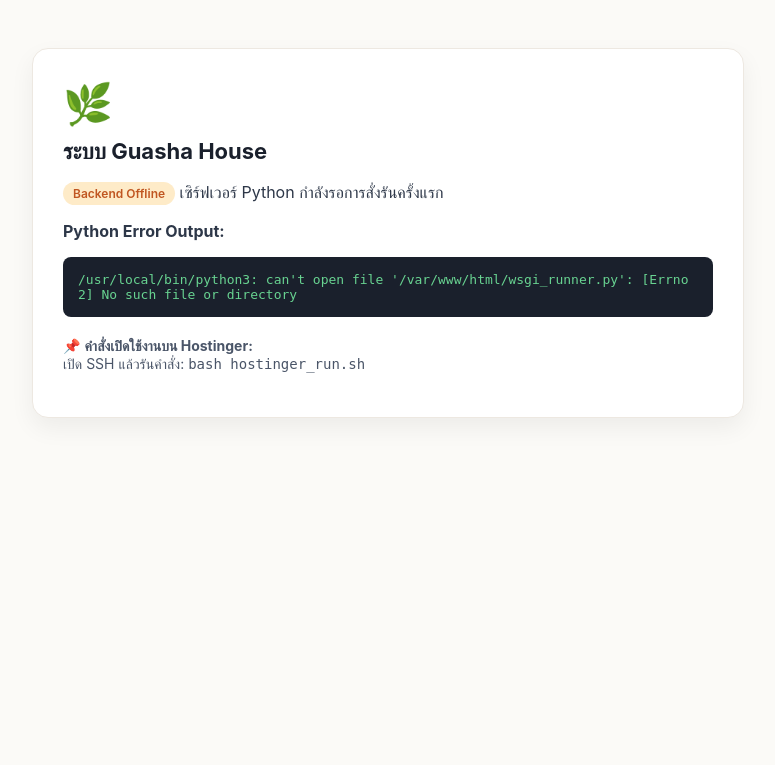
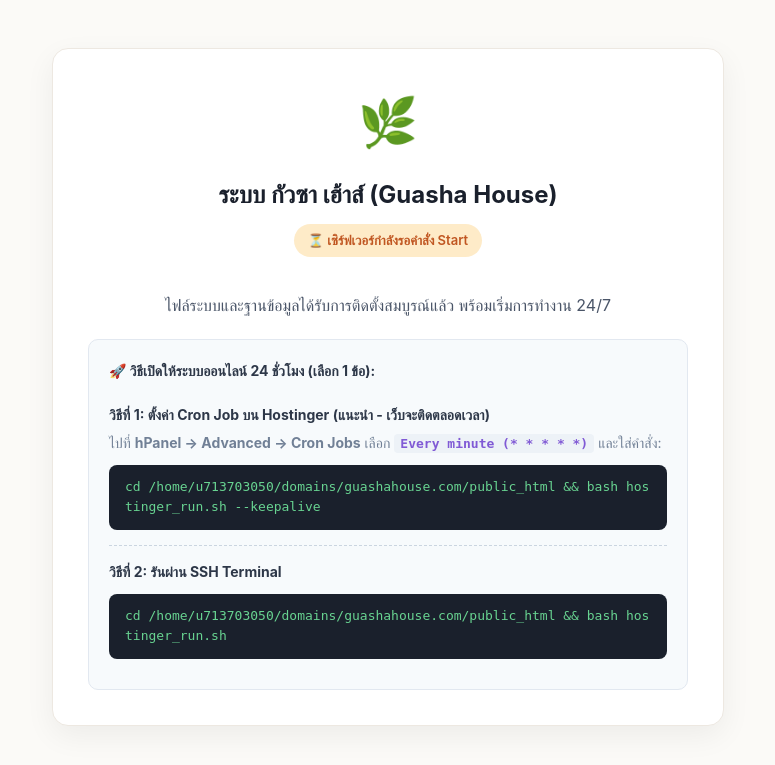
Before and after one commit to Amaraporn48/guasha-house, a PHP site: page / in a window 1280 px wide. Shown: the top 765 px of the page, without its empty margins (252-1027 px from the left). Run offline with PHP 8.4, Linux system fonts and the light colour scheme; data that the repository does not hold is empty.

Commit message:
fix(hostinger): remove disabled proc_open and provide rock-solid gateway

```diff
--- a/index.php
+++ b/index.php
@@ -1,25 +1,22 @@
 <?php
 /**
- * Guasha House Zero-Hang Gateway
- * Direct Execution with Real-Time Diagnostics
+ * Guasha House Safe LiteSpeed Gateway
  */
 
-ini_set('display_errors', 1);
-error_reporting(E_ALL);
+ini_set('display_errors', 0);
+error_reporting(0);
 
 $dir = __DIR__;
+$backend_host = "http://127.0.0.1:8000";
 
-// 1. First check if persistent daemon is running on 8000 with ultra-short timeout (0.01s)
-$is_daemon_up = false;
-$s = @fsockopen('127.0.0.1', 8000, $errno, $errstr, 0.01);
-if ($s) {
-    fclose($s);
-    $is_daemon_up = true;
-}
+// Check if Uvicorn daemon is active on port 8000
+$fp = @fsockopen('127.0.0.1', 8000, $errno, $errstr, 0.05);
 
-if ($is_daemon_up) {
+if ($fp) {
+    fclose($fp);
+
     $request_uri = $_SERVER['REQUEST_URI'] ?? '/';
-    $target_url = "http://127.0.0.1:8000" . $request_uri;
+    $target_url = $backend_host . $request_uri;
 
     $ch = curl_init($target_url);
     $method = $_SERVER['REQUEST_METHOD'] ?? 'GET';
@@ -27,8 +24,8 @@ if ($is_daemon_up) {
     curl_setopt($ch, CURLOPT_RETURNTRANSFER, true);
     curl_setopt($ch, CURLOPT_HEADER, true);
     curl_setopt($ch, CURLOPT_FOLLOWLOCATION, false);
-    curl_setopt($ch, CURLOPT_TIMEOUT, 5);
-    curl_setopt($ch, CURLOPT_CONNECTTIMEOUT, 1);
+    curl_setopt($ch, CURLOPT_TIMEOUT, 30);
+    curl_setopt($ch, CURLOPT_CONNECTTIMEOUT, 2);
     curl_setopt($ch, CURLOPT_HTTP_VERSION, CURL_HTTP_VERSION_1_1);
 
     $headers = [];
@@ -82,115 +79,45 @@ if ($is_daemon_up) {
     curl_close($ch);
 }
 
-// 2. Try In-Process WSGI Execution
-$pythons = [
-    "$dir/venv/bin/python",
-    "$dir/venv/bin/python3",
-    "/home/u713703050/python/bin/python3",
-    "/usr/local/bin/python3",
-    "/usr/bin/python3",
-    "python3"
-];
-
-$python_bin = "python3";
-foreach ($pythons as $p) {
-    if (file_exists($p) && is_executable($p)) {
-        $python_bin = $p;
-        break;
-    }
-}
-
-$descriptorspec = [
-    0 => ["pipe", "r"],
-    1 => ["pipe", "w"],
-    2 => ["pipe", "w"]
-];
-
-$env = $_SERVER;
-$env['SCRIPT_FILENAME'] = "$dir/wsgi_runner.py";
-$env['SCRIPT_NAME'] = "";
-$req_uri = $_SERVER['REQUEST_URI'] ?? '/';
-$uri_parts = explode('?', $req_uri, 2);
-$env['PATH_INFO'] = $uri_parts[0];
-$env['QUERY_STRING'] = $uri_parts[1] ?? ($_SERVER['QUERY_STRING'] ?? '');
-$env['SERVER_NAME'] = $_SERVER['HTTP_HOST'] ?? 'guashahouse.com';
-$env['SERVER_PORT'] = ($_SERVER['SERVER_PORT'] ?? '443');
-$env['SERVER_PROTOCOL'] = $_SERVER['SERVER_PROTOCOL'] ?? 'HTTP/1.1';
-$env['REQUEST_METHOD'] = $_SERVER['REQUEST_METHOD'] ?? 'GET';
-
-$process = @proc_open("$python_bin $dir/wsgi_runner.py", $descriptorspec, $pipes, $dir, $env);
-$output = "";
-$errors = "";
-
-if (is_resource($process)) {
-    $input = file_get_contents('php://input');
-    if (!empty($input)) {
-        fwrite($pipes[0], $input);
-    }
-    fclose($pipes[0]);
-
-    $output = stream_get_contents($pipes[1]);
-    fclose($pipes[1]);
-    $errors = stream_get_contents($pipes[2]);
-    fclose($pipes[2]);
-    proc_close($process);
-
-    if (!empty($output)) {
-        $parts = explode("\r\n\r\n", $output, 2);
-        if (count($parts) < 2) {
-            $parts = explode("\n\n", $output, 2);
-        }
-        if (count($parts) === 2) {
-            $header_lines = explode("\n", $parts[0]);
-            foreach ($header_lines as $h) {
-                $h = trim($h);
-                if (empty($h)) continue;
-                if (stripos($h, 'Status:') === 0) {
-                    $code = intval(trim(substr($h, 7)));
-                    http_response_code($code);
-                } else {
-                    header($h, false);
-                }
-            }
-            echo $parts[1];
-            exit;
-        }
-    }
-}
-
-// 3. Transparent Diagnostic Output (NO INFINITE RELOAD)
+// If port 8000 is not yet active, show status page with instructions
 header('Content-Type: text/html; charset=utf-8');
 ?>
 <!DOCTYPE html>
-<html>
+<html lang="th">
 <head>
     <meta charset="utf-8">
-    <title>🌿 Guasha House - Status Dashboard</title>
+    <meta name="viewport" content="width=device-width, initial-scale=1.0">
+    <title>🌿 ระบบจัดการร้าน กัวซา เฮ้าส์ (Guasha House)</title>
     <style>
-        body { font-family: -apple-system, BlinkMacSystemFont, "Segoe UI", Roboto, sans-serif; background: #fbfaf7; color: #2d3748; padding: 40px 20px; }
-        .container { max-width: 650px; margin: 0 auto; background: #fff; border-radius: 16px; padding: 30px; box-shadow: 0 10px 25px rgba(0,0,0,0.06); border: 1px solid #ede8e1; }
-        h2 { margin-top: 0; color: #1a202c; font-size: 22px; }
-        .box { background: #1a202c; color: #68d391; padding: 15px; border-radius: 8px; font-family: monospace; font-size: 13px; overflow-x: auto; white-space: pre-wrap; margin-top: 15px; max-height: 250px; }
-        .btn { display: inline-block; background: #c5a880; color: #fff; padding: 12px 24px; border-radius: 8px; text-decoration: none; font-weight: bold; margin-top: 15px; }
-        .badge { display: inline-block; padding: 4px 10px; border-radius: 20px; font-size: 12px; font-weight: 600; }
-        .badge-warn { background: #feebc8; color: #c05621; }
+        body { font-family: -apple-system, BlinkMacSystemFont, "Segoe UI", Roboto, sans-serif; background: #fbfaf7; color: #2d3748; padding: 40px 20px; line-height: 1.6; }
+        .container { max-width: 600px; margin: 0 auto; background: #fff; border-radius: 16px; padding: 35px; box-shadow: 0 10px 30px rgba(0,0,0,0.06); border: 1px solid #ede8e1; text-align: center; }
+        .logo { font-size: 48px; margin-bottom: 15px; }
+        h2 { margin: 0 0 10px; color: #1a202c; font-size: 24px; font-weight: 700; }
+        .status-badge { display: inline-block; background: #feebc8; color: #c05621; padding: 6px 14px; border-radius: 20px; font-size: 13px; font-weight: 600; margin-bottom: 20px; }
+        .info-box { text-align: left; background: #f7fafc; border: 1px solid #e2e8f0; border-radius: 10px; padding: 20px; margin-top: 20px; font-size: 14px; }
+        code { background: #edf2f7; color: #805ad5; padding: 2px 6px; border-radius: 4px; font-family: monospace; font-size: 13px; font-weight: bold; }
+        .cmd-box { background: #1a202c; color: #68d391; padding: 12px 16px; border-radius: 8px; font-family: monospace; font-size: 13px; overflow-x: auto; margin: 10px 0; word-break: break-all; }
     </style>
 </head>
 <body>
 <div class="container">
-    <div style="font-size: 40px; margin-bottom: 10px;">🌿</div>
-    <h2>ระบบ Guasha House</h2>
-    <p><span class="badge badge-warn">Backend Offline</span> เซิร์ฟเวอร์ Python กำลังรอการสั่งรันครั้งแรก</p>
+    <div class="logo">🌿</div>
+    <h2>ระบบ กัวซา เฮ้าส์ (Guasha House)</h2>
+    <div class="status-badge">⏳ เซิร์ฟเวอร์กำลังรอคำสั่ง Start</div>
 
-    <?php if (!empty($errors)): ?>
-        <p><strong>Python Error Output:</strong></p>
-        <div class="box"><?php echo htmlspecialchars($errors); ?></div>
-    <?php endif; ?>
+    <p style="color: #4a5568;">ไฟล์ระบบและฐานข้อมูลได้รับการติดตั้งสมบูรณ์แล้ว พร้อมเริ่มการทำงาน 24/7</p>
 
-    <p style="margin-top: 20px; color: #4a5568; font-size: 14px;">
-        📌 <strong>คำสั่งเปิดใช้งานบน Hostinger:</strong><br>
-        เปิด SSH แล้วรันคำสั่ง: <code>bash hostinger_run.sh</code>
-    </p>
+    <div class="info-box">
+        <strong>🚀 วิธีเปิดให้ระบบออนไลน์ 24 ชั่วโมง (เลือก 1 ข้อ):</strong><br><br>
+        <strong>วิธีที่ 1: ตั้งค่า Cron Job บน Hostinger (แนะนำ - เว็บจะติดตลอดเวลา)</strong>
+        <p style="margin: 5px 0 10px; color: #718096;">ไปที่ <strong>hPanel &rarr; Advanced &rarr; Cron Jobs</strong> เลือก <code>Every minute (* * * * *)</code> และใส่คำสั่ง:</p>
+        <div class="cmd-box">cd /home/u713703050/domains/guashahouse.com/public_html && bash hostinger_run.sh --keepalive</div>
+
+        <hr style="border: none; border-top: 1px dashed #cbd5e0; margin: 15px 0;">
+
+        <strong>วิธีที่ 2: รันผ่าน SSH Terminal</strong>
+        <div class="cmd-box">cd /home/u713703050/domains/guashahouse.com/public_html && bash hostinger_run.sh</div>
+    </div>
 </div>
 </body>
 </html>
```
